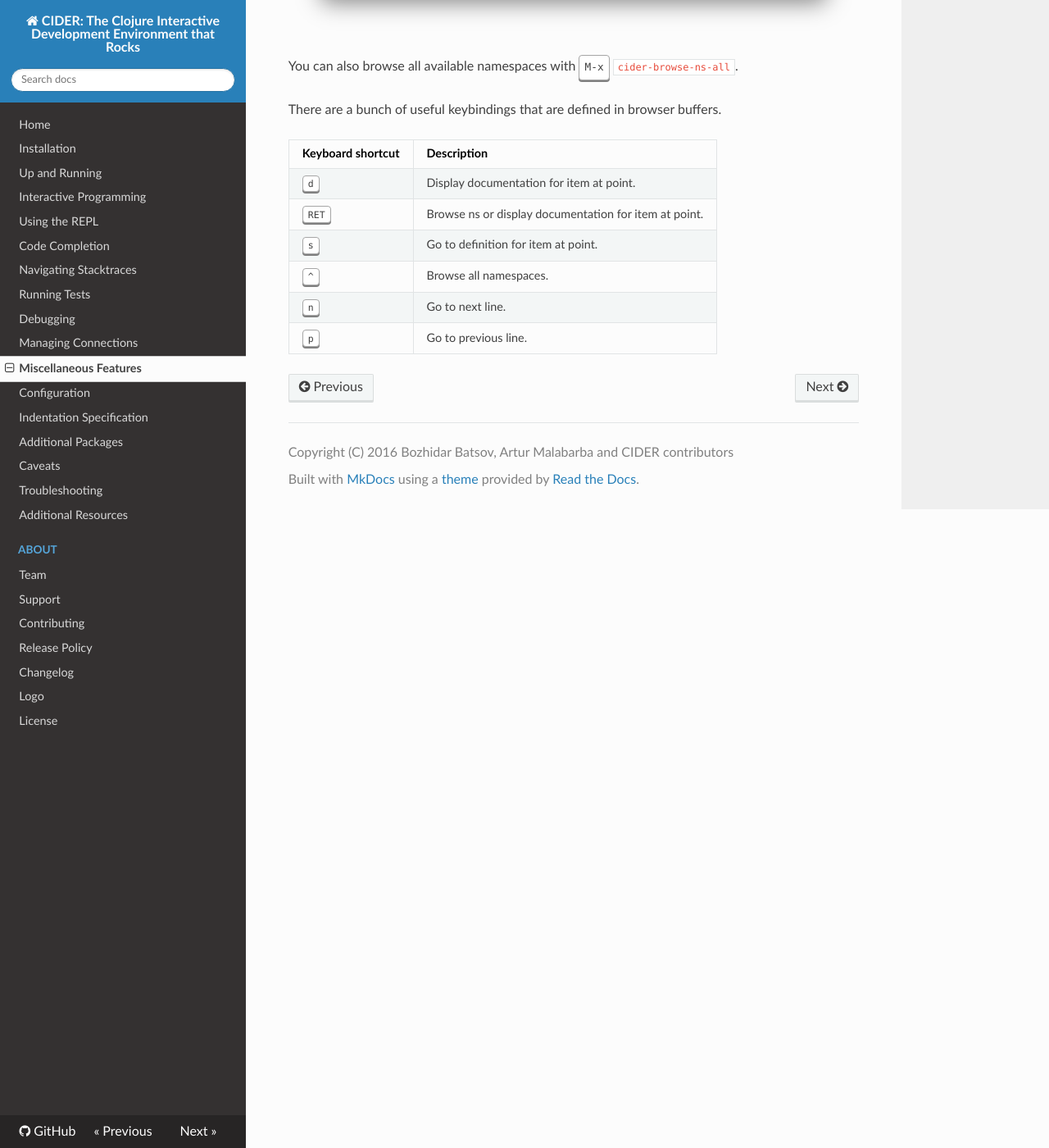
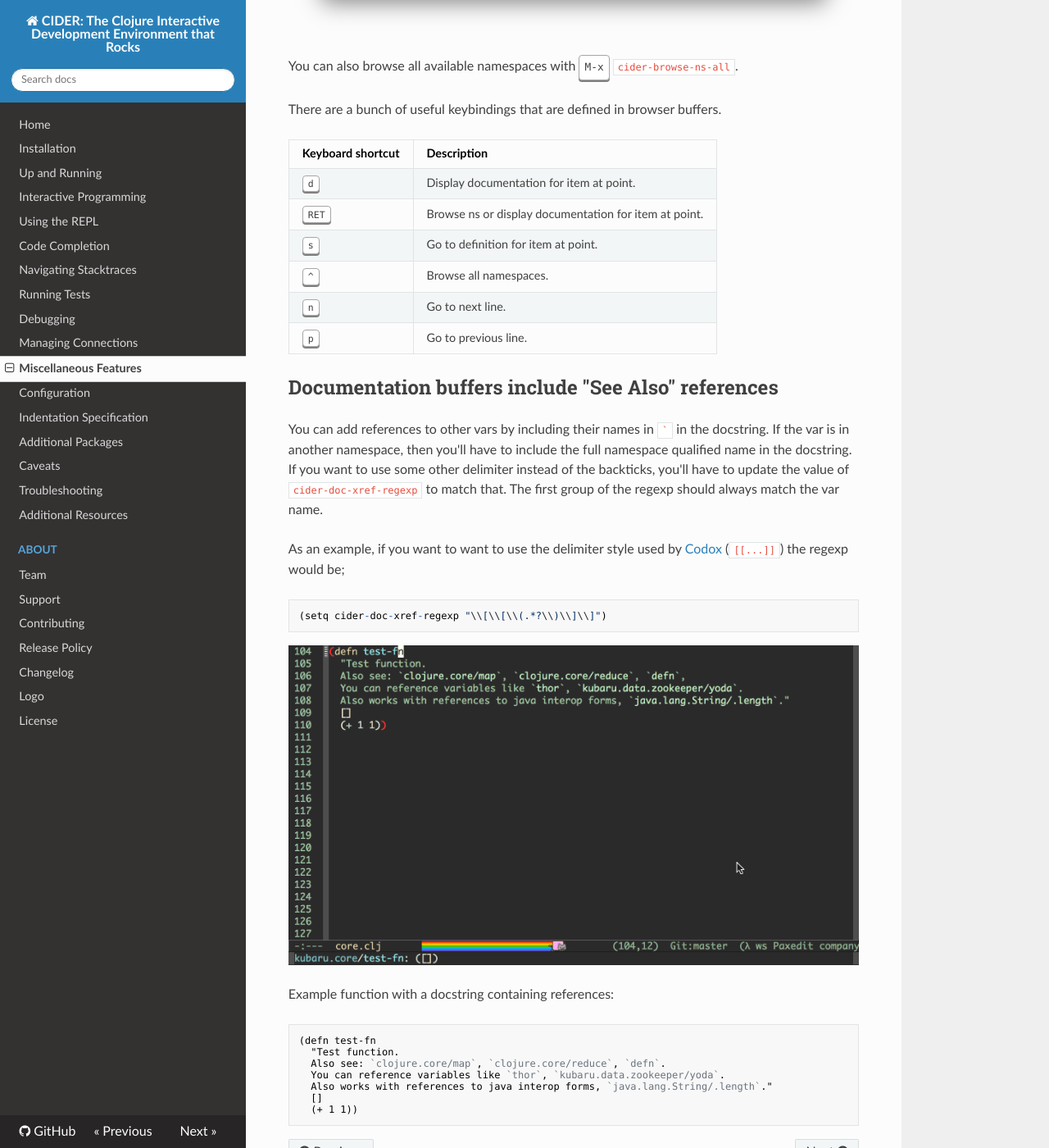
Before and after one commit to clojure-emacs/cider, an MkDocs documentation site: the page built from doc/miscellaneous_features.md, in a window 1280 px wide and 1400 px high, scrolled down 5380 px. Shown: the whole window at 82% size. Built offline with MkDocs 1.6.1, drawn with Linux system fonts in a browser that asks for light colours; nearby versions of some CDN libraries; old or Windows-style settings are respelled for this version of MkDocs.

Commit message:
[#1746] Parse docstrings to create help var xrefs (#1750)

````diff
--- a/doc/miscellaneous_features.md
+++ b/doc/miscellaneous_features.md
@@ -185,3 +185,32 @@ Keyboard shortcut               | Description
 <kbd>^</kbd>                    | Browse all namespaces.
 <kbd>n</kbd>                    | Go to next line.
 <kbd>p</kbd>                    | Go to previous line.
+
+## Documentation buffers include "See Also" references
+
+You can add references to other vars by including their names in `` ` `` in the docstring.
+If the var is in another namespace, then you'll have to include the full
+namespace qualified name in the docstring. If you want to use some other delimiter instead
+of the backticks, you'll have to update the value of `cider-doc-xref-regexp` to match that.
+The first group of the regexp should always match the var name.
+
+As an example, if you want to want to use the delimiter style used by
+[Codox](https://github.com/weavejester/codox) (`[[...]]`)  the regexp would be;
+
+```
+(setq cider-doc-xref-regexp "\\[\\[\\(.*?\\)\\]\\]")
+```
+
+![CIDER See Also](images/cider_see_also.gif)
+
+Example function with a docstring containing references:
+
+```
+(defn test-fn
+  "Test function.
+  Also see: `clojure.core/map`, `clojure.core/reduce`, `defn`.
+  You can reference variables like `thor`, `kubaru.data.zookeeper/yoda`.
+  Also works with references to java interop forms, `java.lang.String/.length`."
+  []
+  (+ 1 1))
+```
````
Also changed, not shown: CHANGELOG.md (+1 -0 lines), doc/images/cider_see_also.gif (added), 2 other files.
